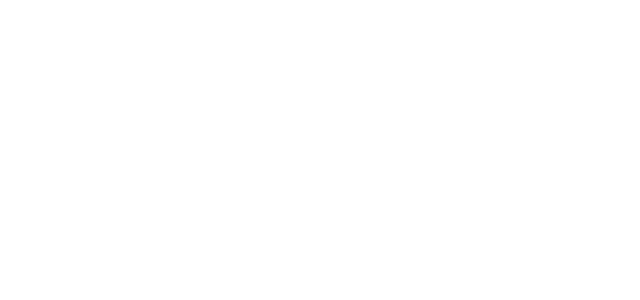
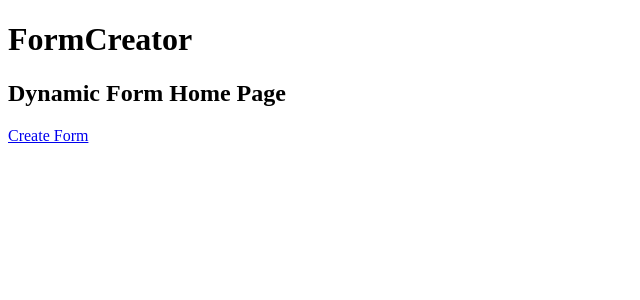
Before and after one commit to AlexanderSkow/dynamic-form, an Angular app in the folder ui/: page / in a window 1280 px wide. Shown: the top 300 px of the page, without its empty margins (0-640 px from the left). Built offline with nearby package versions, Linux system fonts and the light colour scheme.

Commit message:
Feat: added router to route to several different components
Feat: added home and dynamic form component skeletons to work with router

Feat: added home page link that is removed if not on home page

```diff
--- a/ui/src/app/app.html
+++ b/ui/src/app/app.html
@@ -0,0 +1,6 @@
+<h1>FormCreator</h1>
+@if (notOnHomePage()) {
+  <a routerLink="">Home</a>
+}
+
+<router-outlet></router-outlet>
--- a/ui/src/app/app.routes.ts
+++ b/ui/src/app/app.routes.ts
@@ -1,3 +1,17 @@
 import { Routes } from '@angular/router';
+import { Home } from './core/home';
+import { DynamicForm } from './features/dynamic-form/form';
 
-export const routes: Routes = [];
+export const routes: Routes = [
+  {
+    path: '',
+    component: Home,
+    title: 'Home'
+  },
+
+  {
+    path: 'create-form',
+    component: DynamicForm,
+    title: 'Create Form'
+  },
+];
--- a/ui/src/app/app.ts
+++ b/ui/src/app/app.ts
@@ -1,12 +1,23 @@
-import { Component, signal } from '@angular/core';
-import { RouterOutlet } from '@angular/router';
+import { Component, inject, OnInit, signal } from '@angular/core';
+import { RouterOutlet, RouterLinkWithHref, NavigationEnd, Router } from '@angular/router';
+import { filter } from 'rxjs';
 
 @Component({
   selector: 'app-root',
-  imports: [RouterOutlet],
+  imports: [RouterOutlet, RouterLinkWithHref],
   templateUrl: './app.html',
   styleUrl: './app.css'
 })
-export class App {
-  protected readonly title = signal('dynam-form');
+export class App implements OnInit {
+  private router = inject(Router);
+  public notOnHomePage = signal<boolean>(false);
+
+  ngOnInit() {
+    this.router.events
+      .pipe(filter((event): event is NavigationEnd => event instanceof NavigationEnd))
+      .subscribe(() => {
+        const notOnHome = this.router.url !== '/';
+        this.notOnHomePage.set(notOnHome);
+      });
+  }
 }
--- /dev/null
+++ b/ui/src/app/core/home.html
@@ -0,0 +1,5 @@
+<h2>{{ title() }}</h2>
+
+<nav>
+  <a routerLink="/create-form">Create Form</a>
+</nav>
--- /dev/null
+++ b/ui/src/app/core/home.ts
@@ -0,0 +1,13 @@
+import { Component, inject, signal } from '@angular/core';
+import {RouterLinkWithHref, ActivatedRoute } from '@angular/router';
+import { map } from 'rxjs';
+
+@Component({
+  selector: 'app-root',
+  imports: [RouterLinkWithHref],
+  templateUrl: './home.html',
+  styleUrl: './home.css',
+})
+export class Home {
+  protected readonly title = signal('Dynamic Form Home Page');
+}
--- /dev/null
+++ b/ui/src/app/features/dynamic-form/form.html
@@ -0,0 +1 @@
+<h3>Create a Form</h3>
--- /dev/null
+++ b/ui/src/app/features/dynamic-form/form.ts
@@ -0,0 +1,12 @@
+import { Component } from "@angular/core";
+import { ReactiveFormsModule, FormArray, FormGroup, FormControl } from "@angular/forms";
+
+@Component({
+  selector: 'dynamic-form',
+  imports: [ReactiveFormsModule],
+  templateUrl: 'form.html',
+  styleUrl: './../../app.css',
+})
+export class DynamicForm {
+
+}
```
Also changed, not shown: ui/src/app/core/home.css (added).
